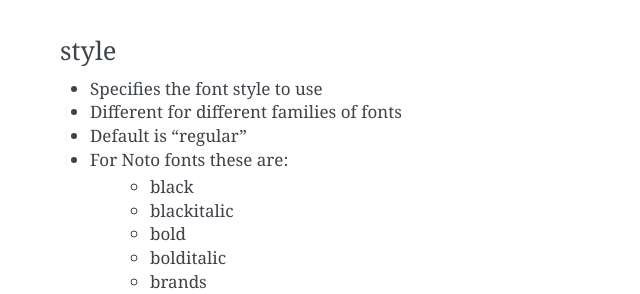
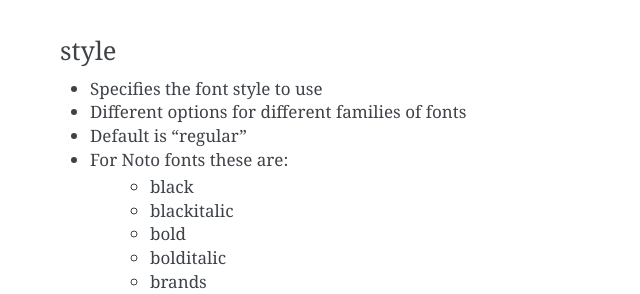
Before and after one commit to rpgraham84/favicodes, a Sphinx documentation site: the page built from docs/pages/api.rst, in a window 1280 px wide and 900 px high, scrolled down 1048 px. Shown: the part 160-454 px from the top of the window, without its empty margins (360-1000 px from the left). Built offline with Sphinx 7.4.7, drawn with Linux system fonts in a browser that asks for light colours.

Commit message:
Update docs

```diff
--- a/docs/index.rst
+++ b/docs/index.rst
@@ -52,12 +56,12 @@
 Table of Contents
 =====================================
 
-
 .. toctree::
    :maxdepth: 2
 
    pages/quickstart
    pages/api
+
 
 Indices and tables
 ==================
--- a/docs/pages/api.rst
+++ b/docs/pages/api.rst
@@ -10,9 +10,13 @@
 takes the URL path of an incoming request and makes sense of it as follows:
 
 1. If no input provided (URL path is blank), assume the user wants no text. :code:`https://favi.codes/`
+
 2. If the path begins with "fa/" followed by text, expect a FontAwesome proper name. :code:`https://favi.codes/fa/clock`
+
 3. If no slashes in path, input is either Unicode literal(s) or a single Unicode code point. :code:`https://favi.codes/RG` or :code:`https://favi.codes/f23b`
+
 4. If one slash in path, expect 2 Unicode code points (or literals, or a code point and a literal) :code:`https://favi.codes/02f/02e`
+
 
 
 GET Parameters
@@ -56,7 +60,7 @@
 -------------
 
 - Specifies the font style to use
-- Different for different families of fonts
+- Different options for different families of fonts
 - Default is "regular"
 - For Noto fonts these are:
     - black
@@ -138,6 +142,7 @@
     - regular
     - brands
 
+
 fontsize
 -------------
 
```
Also changed, not shown: other parts of docs/index.rst (+4 -0 lines).
